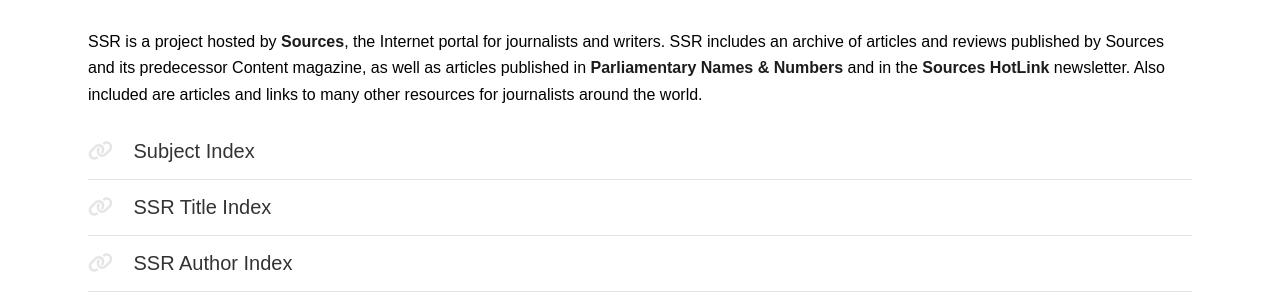
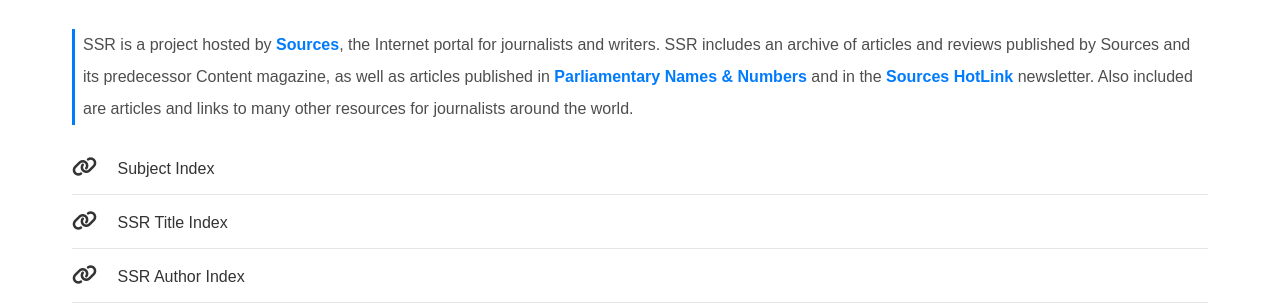
Before and after one commit to marilyn-n/sources-web-site, a plain HTML site: page select-resources-home.html in a window 1280 px wide. Shown: the part 480-785 px from the top of the page. Drawn offline with Linux system fonts and the light colour scheme.

Commit message:
add minor changes to resources styles

```diff
--- a/styles/main.css
+++ b/styles/main.css
@@ -57,7 +57,7 @@
 
 .container {
   padding: 1.5rem;
-  margin: 0 4rem;
+  margin: 0 3rem;
 }
 
 .divider {
@@ -137,11 +137,11 @@
 
 .item-link .item-link-icon {
   margin-right: 1rem;
-  color: var(--clear-gray);
+  color: var(--dark-text);
 }
 
 .item-link-label {
-  font-size: 1.25rem;
+  font-size: 1rem;
   color: var(--dark-text);
 }
 
@@ -486,3 +486,10 @@
   text-align: center;
   display: block;
 }
+
+
+@media (max-width: 768px) {
+  .container {
+    margin: 0;
+  }
+}
--- a/styles/select-resources.css
+++ b/styles/select-resources.css
@@ -1,12 +1,14 @@
 .featured-info {
-
+ border-left: 3px solid var(--secondary-color);
+ padding-left: .5rem;
 }
 
 .featured-info > .paragraph {
-  line-height: 1.666;
+  line-height: 2;
+  color: var(--gray-text);
 }
 
 .featured-info .paragraph a {
   font-weight: bolder;
-  color: var(--title-color);
+  color: var(--secondary-color);
 }
```
